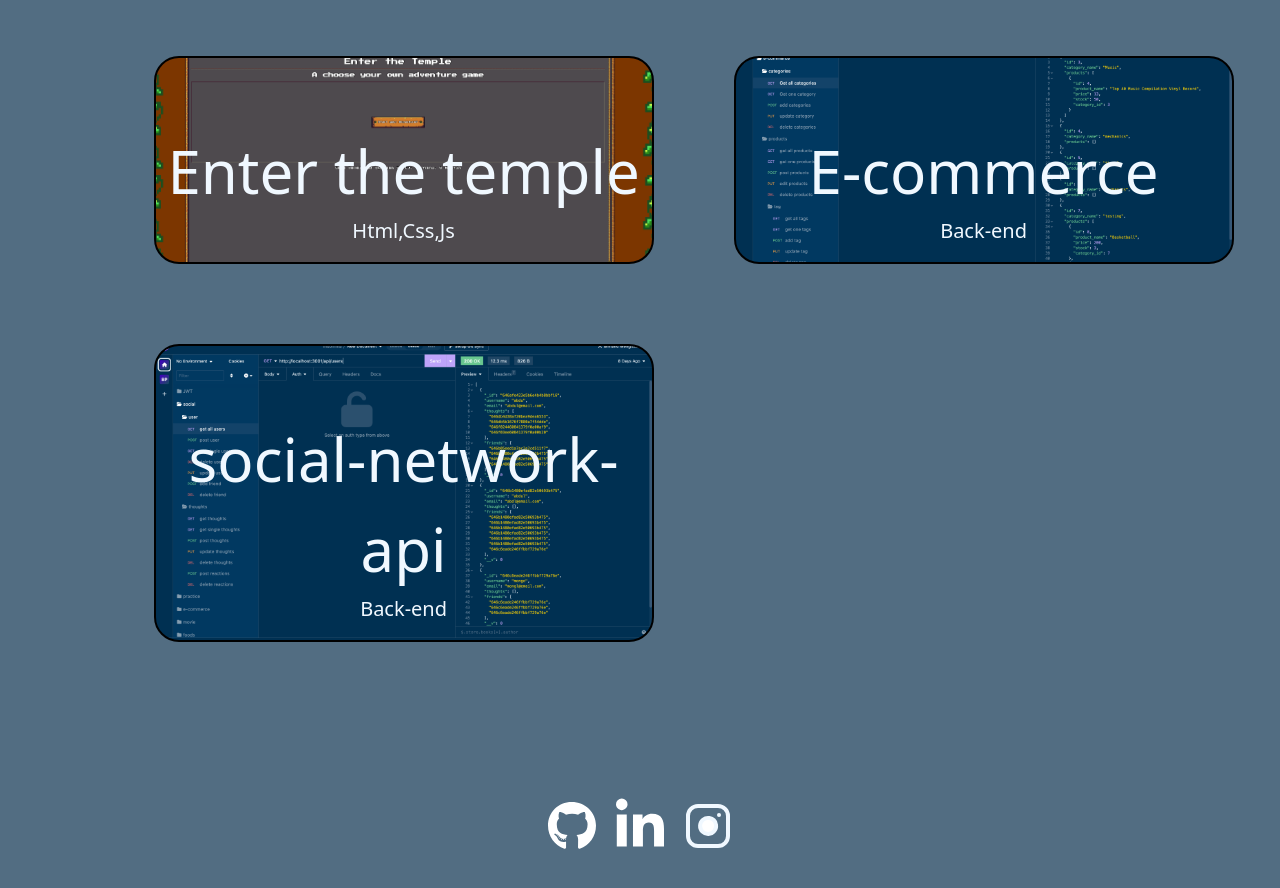
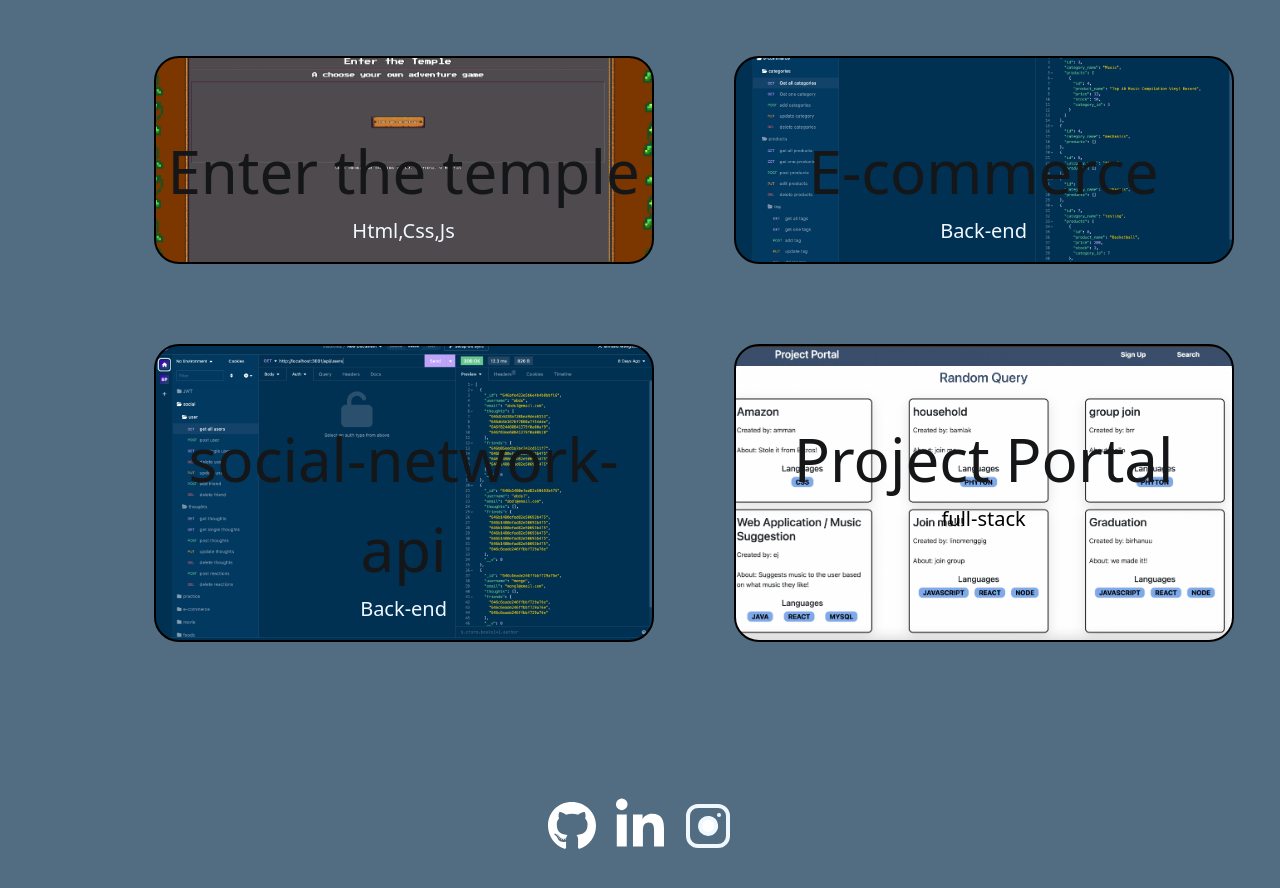
Before and after one commit to linotmike/react-portfolio, a React (Create React App) app: page /portfolio in a window 1280 px wide. Shown: the part 660-1548 px from the top of the page. Built offline with nearby package versions, Linux system fonts and the light colour scheme.

Commit message:
updating resume with new full stack app

```diff
--- a/package.json
+++ b/package.json
@@ -1,5 +1,6 @@
 {
-  "homepage": "https://github.com/linotmike/react-portfolio",
+  "homepage": "http://github.com/linotmike.github.io/react-portfolio",
+
   "name": "portfolio",
   "version": "0.1.0",
   "private": true,
--- a/src/App.css
+++ b/src/App.css
@@ -227,9 +227,22 @@ path {
   /* text-decoration: underline; */
   /* font-size: 60px; */
 }
+.project6{
+  background-image: url(./assets/project-portal.png);
+  background-size: cover;
+  background-position: center;
+  color: black !important;
+  /* color: aliceblue; */
+  border: 2px solid black;
+  border-radius: 25px;
+  height: 4ovh;
+  width: 500px
+  /* text-decoration: underline; */
+  /* font-size: 60px; */
+}
 a{
 
-  background-image: linear-gradient( to right, #54b3d6, #54b3d6 50%, aliceblue 50% );
+  background-image: linear-gradient( to right, #54b3d6, #54b3d6 50%, rgb(20, 22, 24) 50% );
   background-size: 200% 100%;
   background-position: -100%;
   -webkit-background-clip: text;
--- a/src/pages/Portfolio.js
+++ b/src/pages/Portfolio.js
@@ -30,6 +30,10 @@ export default function Portfolio (){
   <a style={{display: 'inline-grid'}} href="https://github.com/linotmike/Social-network-api">social-network-api</a>
   <p style={{fontSize:'20px'}}>Back-end</p>
 </div>
+<div class="project6"style={{color:'aliceblue'}} >
+  <a style={{display: 'inline-grid'}} href="https://proj-portal.netlify.app/">Project Portal</a>
+  <p style={{fontSize:'20px'}}>full-stack</p>
+</div>
 </div>
 
         </div>
```
Also changed, not shown: src/assets/project-portal.png (added).
